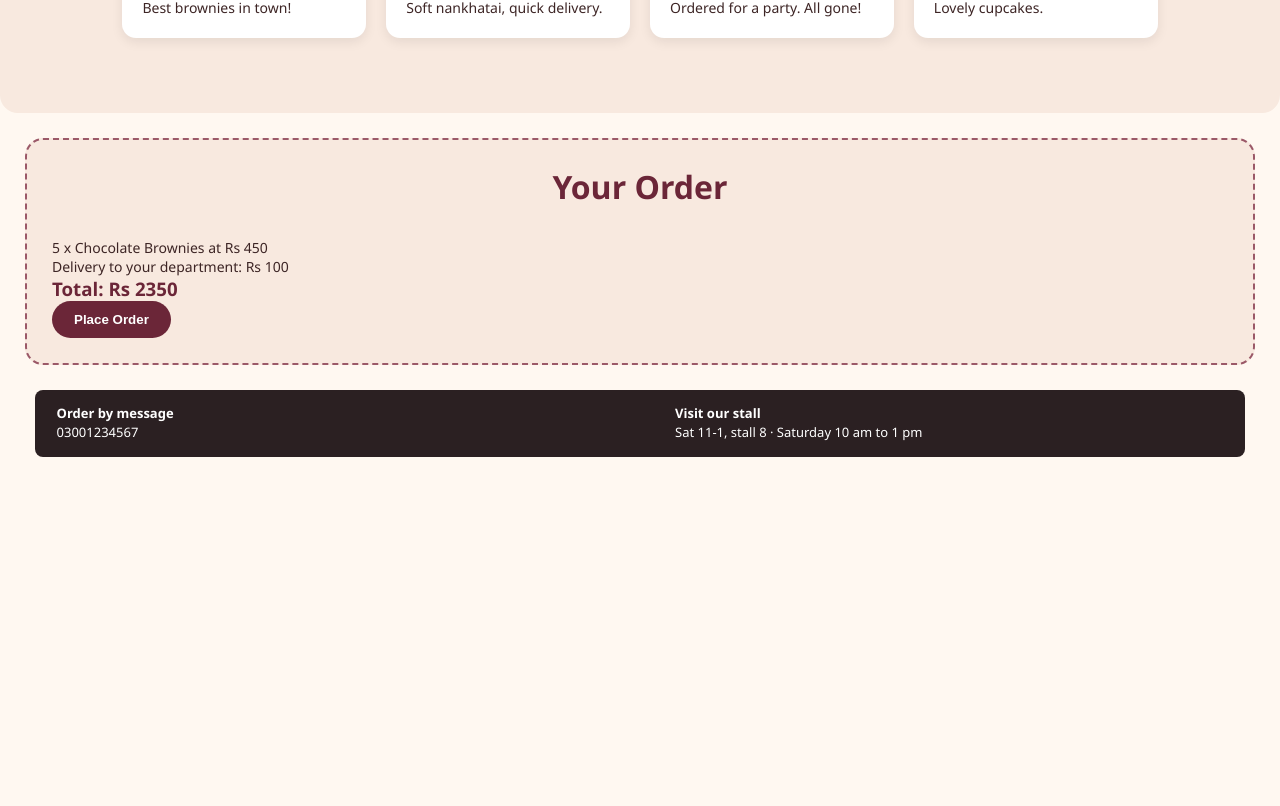
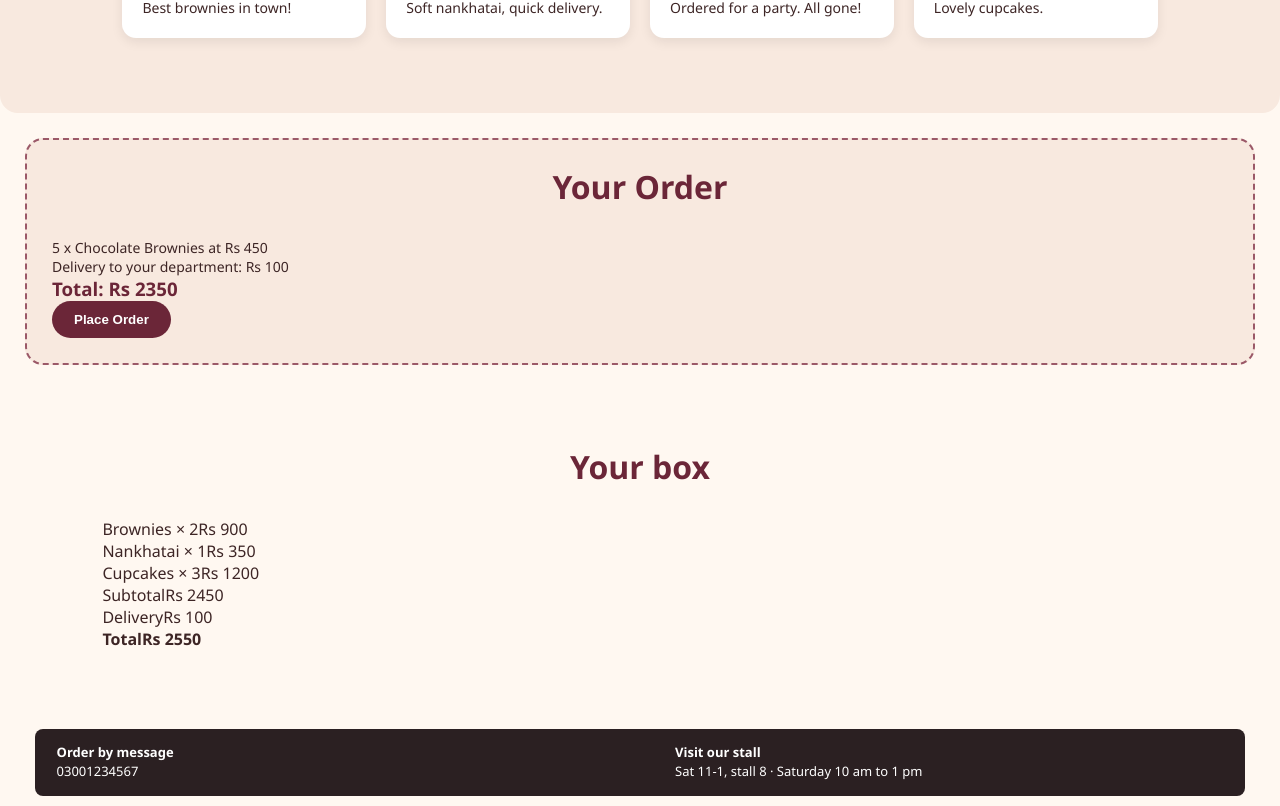
Before and after one commit to ilsasaif/Bake-Box-1, a React (Vite) app: page / in a window 1280 px wide. Shown: the part 848-1654 px from the top of the page. Before the commit the page ends 1315 px from the top, so only its background shows below. Built offline with nearby package versions, Linux system fonts and the light colour scheme.

Commit message:
Add cart summary

```diff
--- a/src/App.jsx
+++ b/src/App.jsx
@@ -1,4 +1,6 @@
+
 import "./App.css";
+import CartSummary from "./components/order/CartSummary";
 import ShopHeader from "./components/layout/ShopHeader";
 import ProductSection from "./components/products/ProductSection";
 import ReviewSection from "./components/reviews/ReviewSection";
@@ -11,12 +13,16 @@ function App() {
       <ShopHeader />
       <ProductSection />
       <ReviewSection />
+
       <OrderInfo
         itemName="Chocolate Brownies"
         quantity={5}
         price={450}
         delivery={100}
       />
+
+      <CartSummary />
+
       <Footer />
     </div>
   );
--- /dev/null
+++ b/src/components/order/CartSummary.jsx
@@ -0,0 +1,52 @@
+
+import { cart } from "../../data/cart";
+
+function CartSummary() {
+  let subtotal = 0;
+
+  for (let i = 0; i < cart.length; i++) {
+    subtotal = subtotal + cart[i].price * cart[i].qty;
+  }
+
+  const delivery = subtotal >= 3000 ? 0 : 100;
+  const total = subtotal + delivery;
+
+  if (cart.length === 0) {
+    return (
+      <section className="cart-summary" id="cart">
+        <h2>Your box</h2>
+        <p>Your box is empty. Add something yummy!</p>
+      </section>
+    );
+  }
+
+  return (
+    <section className="cart-summary" id="cart">
+      <h2>Your box</h2>
+
+      {cart.map((item) => (
+        <div className="cart-row" key={item.id}>
+          <span>{item.name} × {item.qty}</span>
+          <span>Rs {item.price * item.qty}</span>
+        </div>
+      ))}
+
+      <div className="cart-row">
+        <span>Subtotal</span>
+        <span>Rs {subtotal}</span>
+      </div>
+
+      <div className="cart-row">
+        <span>Delivery</span>
+        <span>{delivery === 0 ? "Free" : `Rs ${delivery}`}</span>
+      </div>
+
+      <div className="cart-row cart-total">
+        <strong>Total</strong>
+        <strong>Rs {total}</strong>
+      </div>
+    </section>
+  );
+}
+
+export default CartSummary;
--- /dev/null
+++ b/src/data/cart.js
@@ -0,0 +1,5 @@
+export const cart = [
+  { id: 1, name: "Brownies", price: 450, qty: 2 },
+  { id: 2, name: "Nankhatai", price: 350, qty: 1 },
+  { id: 4, name: "Cupcakes", price: 400, qty: 3 },
+];
```
